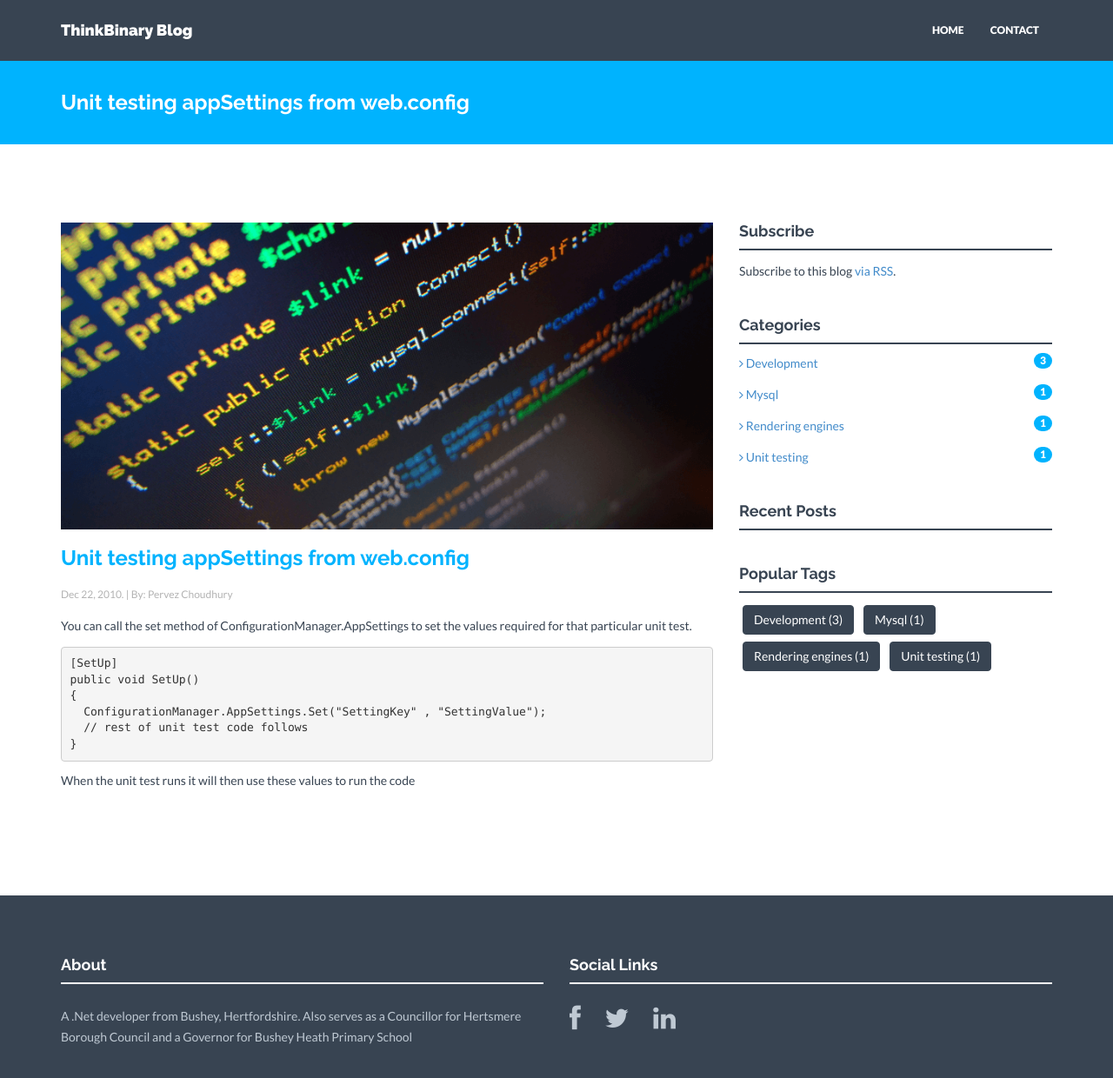
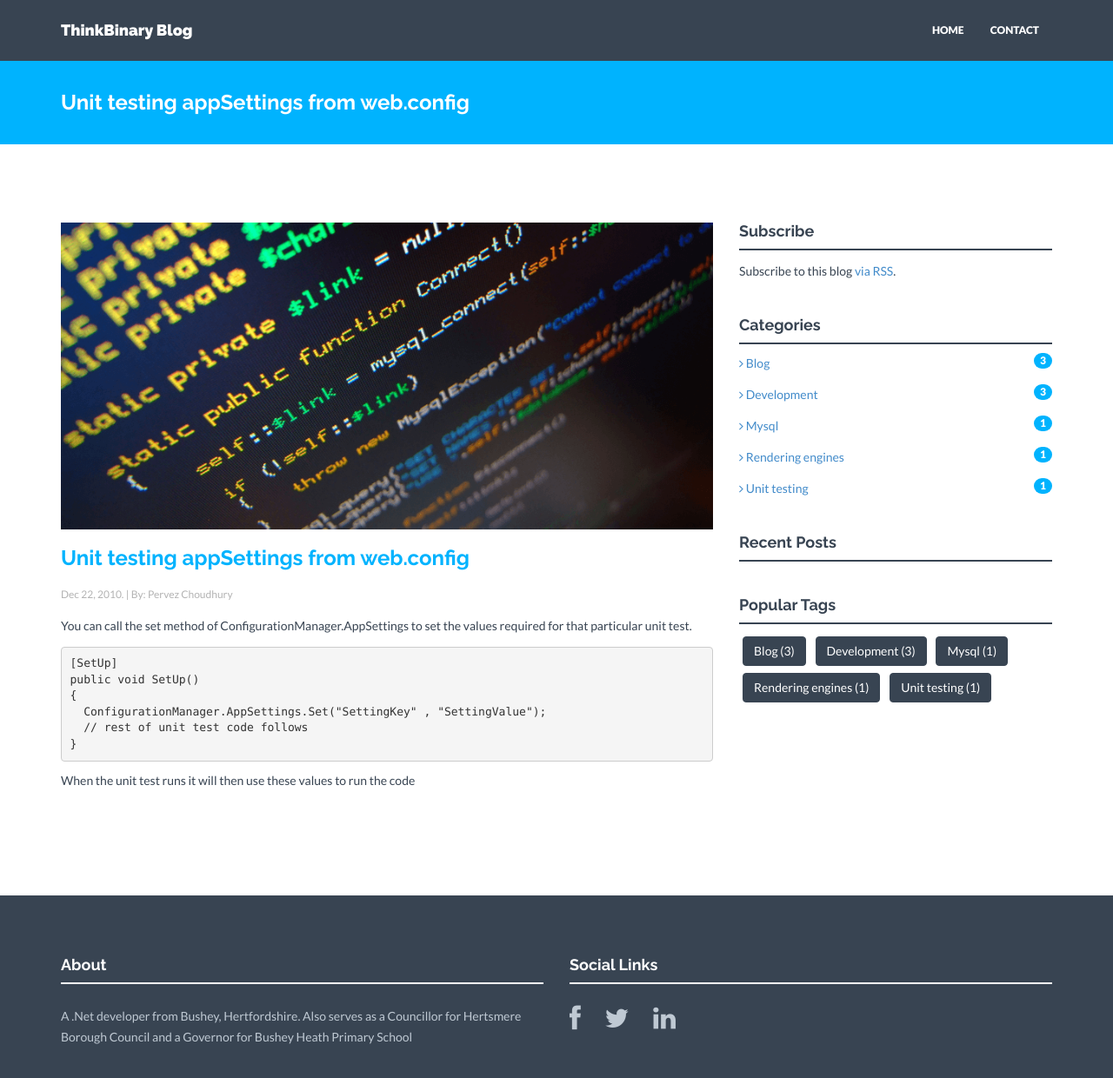
Before and after one commit to codedemonuk/codedemonuk.github.io, a Jekyll site: the page built from _posts/blog/2014-04-25-unit-testing-appsettings-from-webconfig.markdown, in a window 1280 px wide and 1277 px high. Shown: the top 1240 px of the window at 87% size. Built offline with Jekyll 4.4.1, drawn with Linux system fonts in a browser that asks for light colours; nearby versions of some CDN libraries.

Commit message:
Missing category added which allowed the content to appear on the home page.

```diff
--- a/_posts/blog/2008-12-24-mysql-delete-from-table-vs-truncate.markdown
+++ b/_posts/blog/2008-12-24-mysql-delete-from-table-vs-truncate.markdown
@@ -4,6 +4,7 @@ title: "MySql Delete From Table vs Truncate"
 date: 2008-12-24 18:53:00
 author: Pervez Choudhury
 categories:
+- Blog
 - Development
 - MySql
 img: php_code.png
--- a/_posts/blog/2009-03-30-nvelocity-is-dead.markdown
+++ b/_posts/blog/2009-03-30-nvelocity-is-dead.markdown
@@ -4,6 +4,7 @@ title: "NVelocity is dead"
 date: 2009-03-30 21:29:00
 author: Pervez Choudhury
 categories:
+- Blog
 - Development
 - Rendering Engines
 img: php_code.png
--- a/_posts/blog/2014-04-25-unit-testing-appsettings-from-webconfig.markdown
+++ b/_posts/blog/2014-04-25-unit-testing-appsettings-from-webconfig.markdown
@@ -4,6 +4,7 @@ title: "Unit testing appSettings from web.config"
 date: 2010-12-22 16:54:46
 author: Pervez Choudhury
 categories:
+- Blog
 - Development
 - Unit Testing
 img: php_code.png
```
